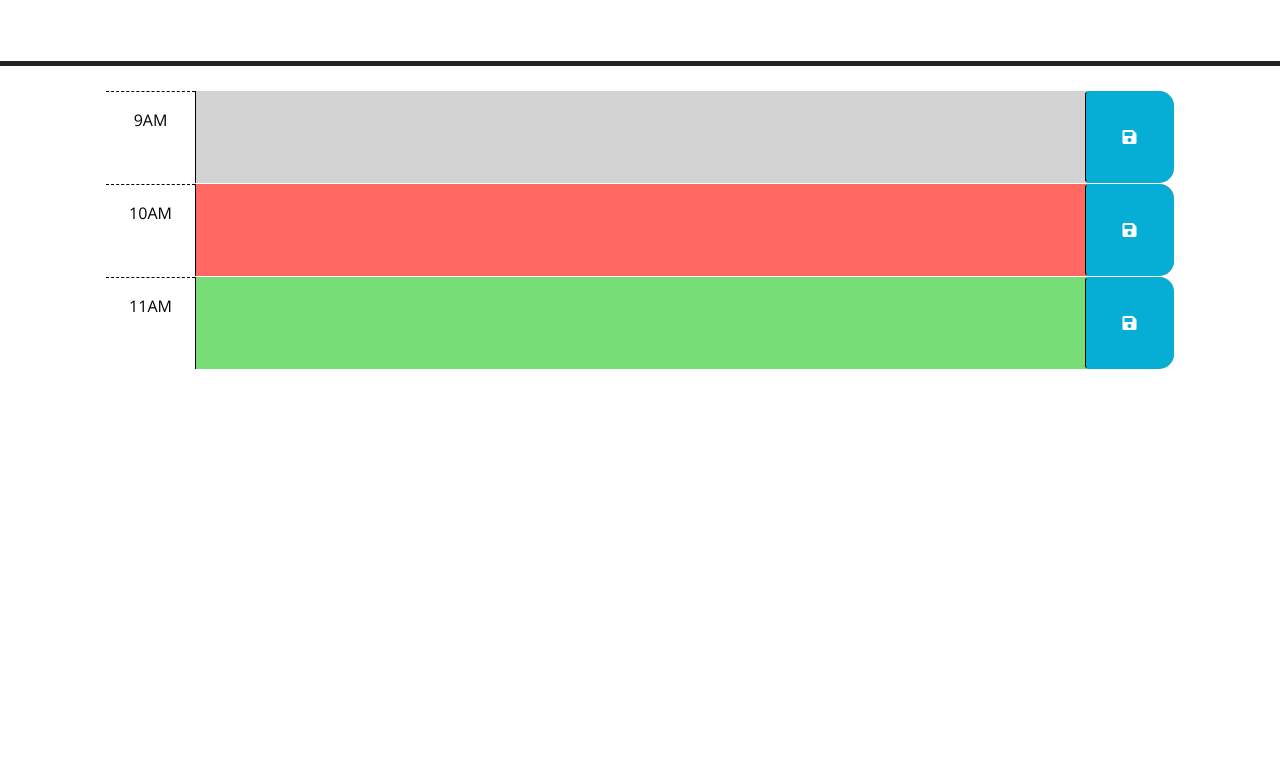
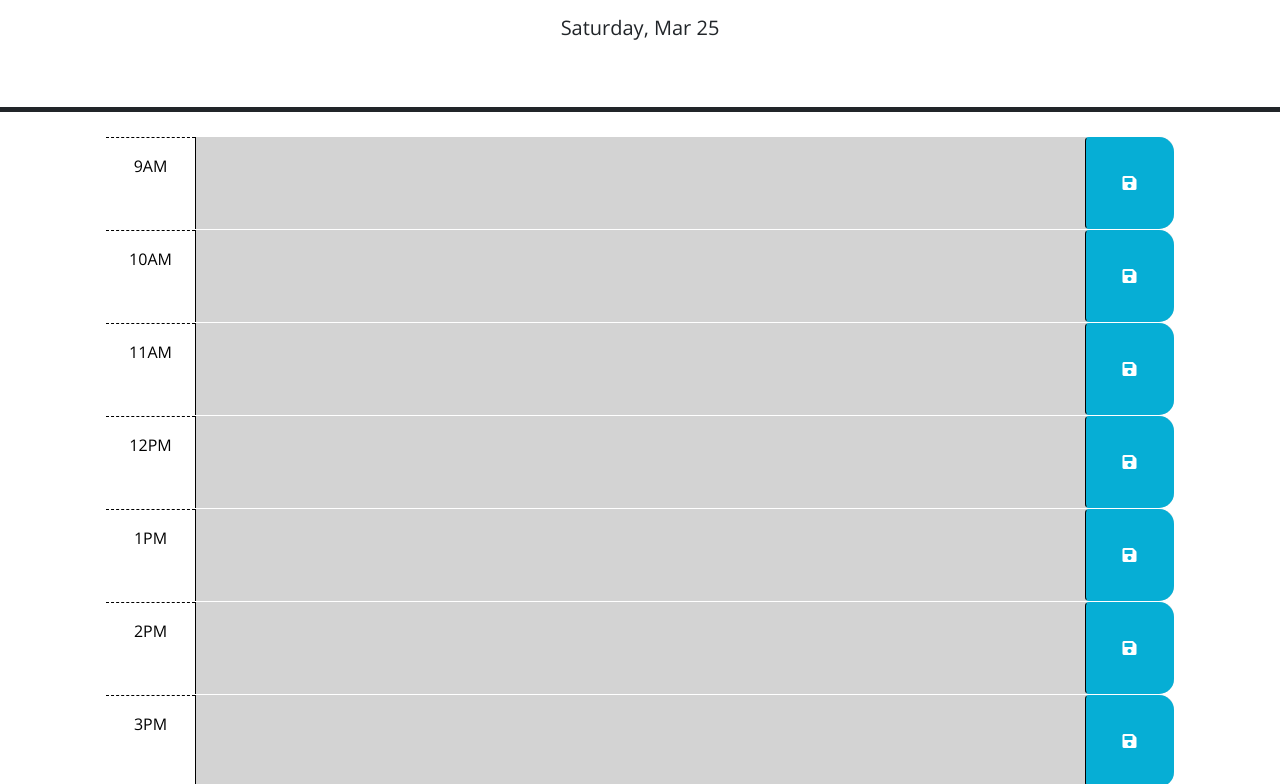
Before and after one commit to dannyl2131/Day-Planner, a plain HTML site: page index.html in a window 1280 px wide. Shown: the part 166-950 px from the top of the page. Before the commit the page ends 800 px from the top, so only its background shows below. Drawn offline with nearby package versions, Linux system fonts and the light colour scheme.

Commit message:
Updated HTML elements and added JS logic

```diff
--- a/Assets/script.js
+++ b/Assets/script.js
@@ -1,23 +1,30 @@
-// Wrap all code that interacts with the DOM in a call to jQuery to ensure that
-// the code isn't run until the browser has finished rendering all the elements
-// in the html.
+var currentDay = $("#currentDay")
+var save = $(".saveBtn")
+var time = $(".hour")
+
+
+
+
 $(function () {
-  // TODO: Add a listener for click events on the save button. This code should
-  // use the id in the containing time-block as a key to save the user input in
-  // local storage. HINT: What does `this` reference in the click listener
-  // function? How can DOM traversal be used to get the "hour-x" id of the
-  // time-block containing the button that was clicked? How might the id be
-  // useful when saving the description in local storage?
-  //
-  // TODO: Add code to apply the past, present, or future class to each time
-  // block by comparing the id to the current hour. HINTS: How can the id
-  // attribute of each time-block be used to conditionally add or remove the
-  // past, present, and future classes? How can Day.js be used to get the
-  // current hour in 24-hour time?
-  //
-  // TODO: Add code to get any user input that was saved in localStorage and set
-  // the values of the corresponding textarea elements. HINT: How can the id
-  // attribute of each time-block be used to do this?
-  //
-  // TODO: Add code to display the current date in the header of the page.
+  save.click(function(){
+    console.log($(this).siblings("textarea").val())
+    localStorage.setItem($(this).parent().attr("id"), $(this).siblings("textarea").val())
+  })
+  time.each(function(){
+    var now = dayjs().hour()
+    var toCheck = parseInt($(this).parent().attr("id"))
+    console.log($(this).parent().attr("id"))
+    console.log(toCheck)
+    if(now > toCheck){
+      $(this).parent().addClass("past")
+    } else if(now == toCheck){
+      $(this).parent().addClass("present")
+    } else if(now < toCheck) {
+      $(this).parent().addClass("future")
+    }
+  })
+  save.each(function(){
+    $(this).siblings("textarea").text(localStorage.getItem($(this).parent().attr("id")))
+  })
+  currentDay.text(dayjs().format("dddd, MMM DD"))
 });
--- a/index.html
+++ b/index.html
@@ -29,37 +29,64 @@
       <p id="currentDay" class="lead"></p>
     </header>
     <div class="container-lg px-5">
-      <!-- Use class for "past", "present", and "future" to apply styles to the
-        time-block divs accordingly. The javascript will need to do this by
-        adding/removing these classes on each div by comparing the hour in the
-        id to the current hour. The html provided below is meant to be an example
-        demonstrating how the css provided can be leveraged to create the
-        desired layout and colors. The html below should be removed or updated
-        in the finished product. Remember to delete this comment once the
-        code is implemented.
-        -->
-
-      <!-- Example of a past time block. The "past" class adds a gray background color. -->
-      <div id="hour-9" class="row time-block past">
-        <div class="col-2 col-md-1 hour text-center py-3">9AM</div>
+      <div id="9" class="row time-block">
+        <div class="col-2 col-md-1 hour text-center py-3 test">9AM</div>
         <textarea class="col-8 col-md-10 description" rows="3"> </textarea>
         <button class="btn saveBtn col-2 col-md-1" aria-label="save">
           <i class="fas fa-save" aria-hidden="true"></i>
         </button>
       </div>
-
-      <!-- Example of a a present time block. The "present" class adds a red background color. -->
-      <div id="hour-10" class="row time-block present">
+      <div id="10" class="row time-block">
         <div class="col-2 col-md-1 hour text-center py-3">10AM</div>
         <textarea class="col-8 col-md-10 description" rows="3"> </textarea>
         <button class="btn saveBtn col-2 col-md-1" aria-label="save">
           <i class="fas fa-save" aria-hidden="true"></i>
         </button>
       </div>
-
-      <!-- Example of a future time block. The "future" class adds a green background color. -->
-      <div id="hour-11" class="row time-block future">
+      <div id="11" class="row time-block">
         <div class="col-2 col-md-1 hour text-center py-3">11AM</div>
+        <textarea class="col-8 col-md-10 description" rows="3"> </textarea>
+        <button class="btn saveBtn col-2 col-md-1" aria-label="save">
+          <i class="fas fa-save" aria-hidden="true"></i>
+        </button>
+      </div>
+      <div id="12" class="row time-block">
+        <div class="col-2 col-md-1 hour text-center py-3">12PM</div>
+        <textarea class="col-8 col-md-10 description" rows="3"> </textarea>
+        <button class="btn saveBtn col-2 col-md-1" aria-label="save">
+          <i class="fas fa-save" aria-hidden="true"></i>
+        </button>
+      </div>
+      <div id="13" class="row time-block">
+        <div class="col-2 col-md-1 hour text-center py-3">1PM</div>
+        <textarea class="col-8 col-md-10 description" rows="3"> </textarea>
+        <button class="btn saveBtn col-2 col-md-1" aria-label="save">
+          <i class="fas fa-save" aria-hidden="true"></i>
+        </button>
+      </div>
+      <div id="14" class="row time-block">
+        <div class="col-2 col-md-1 hour text-center py-3">2PM</div>
+        <textarea class="col-8 col-md-10 description" rows="3"> </textarea>
+        <button class="btn saveBtn col-2 col-md-1" aria-label="save">
+          <i class="fas fa-save" aria-hidden="true"></i>
+        </button>
+      </div>
+      <div id="15" class="row time-block">
+        <div class="col-2 col-md-1 hour text-center py-3">3PM</div>
+        <textarea class="col-8 col-md-10 description" rows="3"> </textarea>
+        <button class="btn saveBtn col-2 col-md-1" aria-label="save">
+          <i class="fas fa-save" aria-hidden="true"></i>
+        </button>
+      </div>
+      <div id="16" class="row time-block">
+        <div class="col-2 col-md-1 hour text-center py-3">4PM</div>
+        <textarea class="col-8 col-md-10 description" rows="3"> </textarea>
+        <button class="btn saveBtn col-2 col-md-1" aria-label="save">
+          <i class="fas fa-save" aria-hidden="true"></i>
+        </button>
+      </div>
+      <div id="17" class="row time-block">
+        <div class="col-2 col-md-1 hour text-center py-3">5PM</div>
         <textarea class="col-8 col-md-10 description" rows="3"> </textarea>
         <button class="btn saveBtn col-2 col-md-1" aria-label="save">
           <i class="fas fa-save" aria-hidden="true"></i>
```
